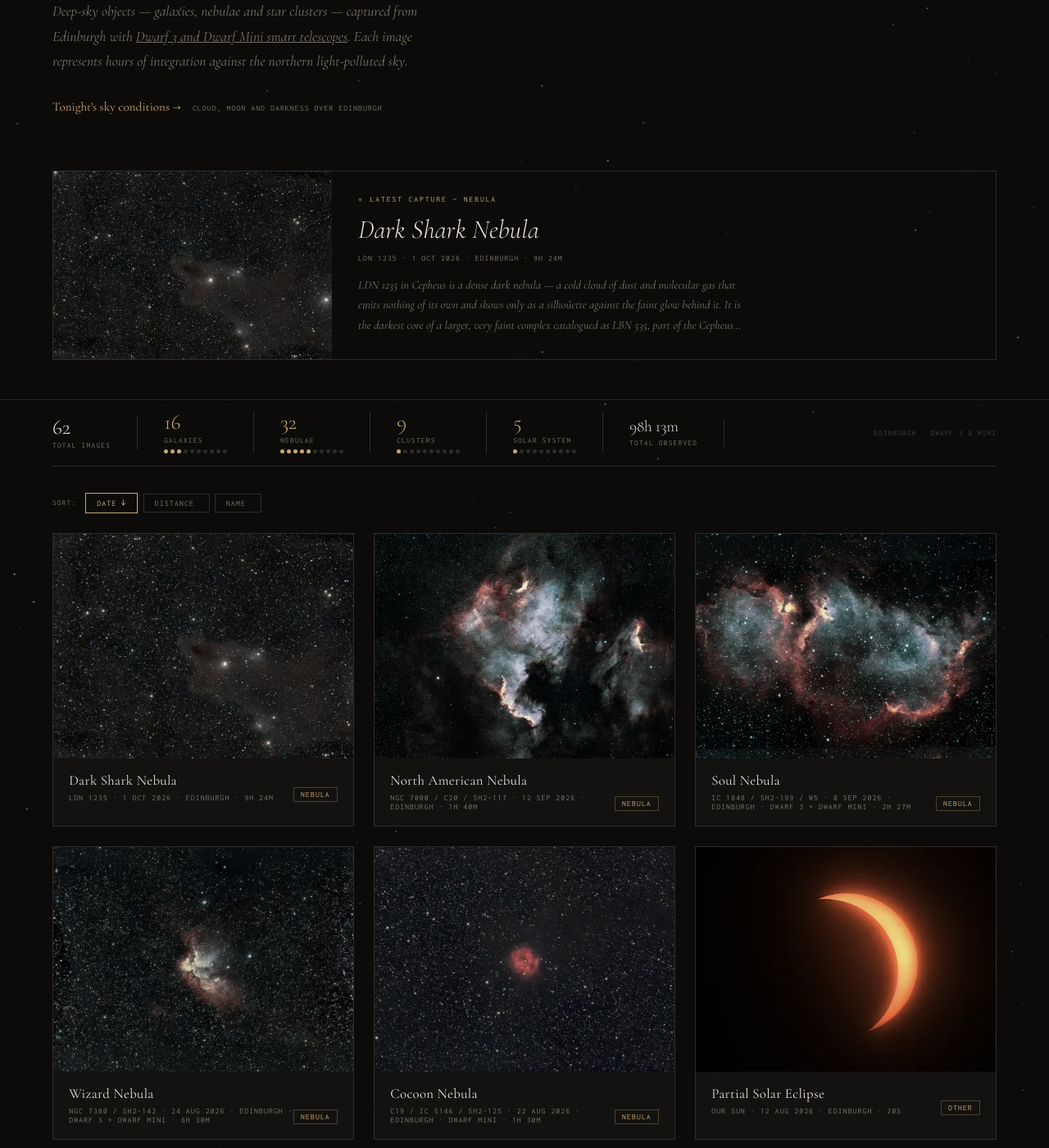
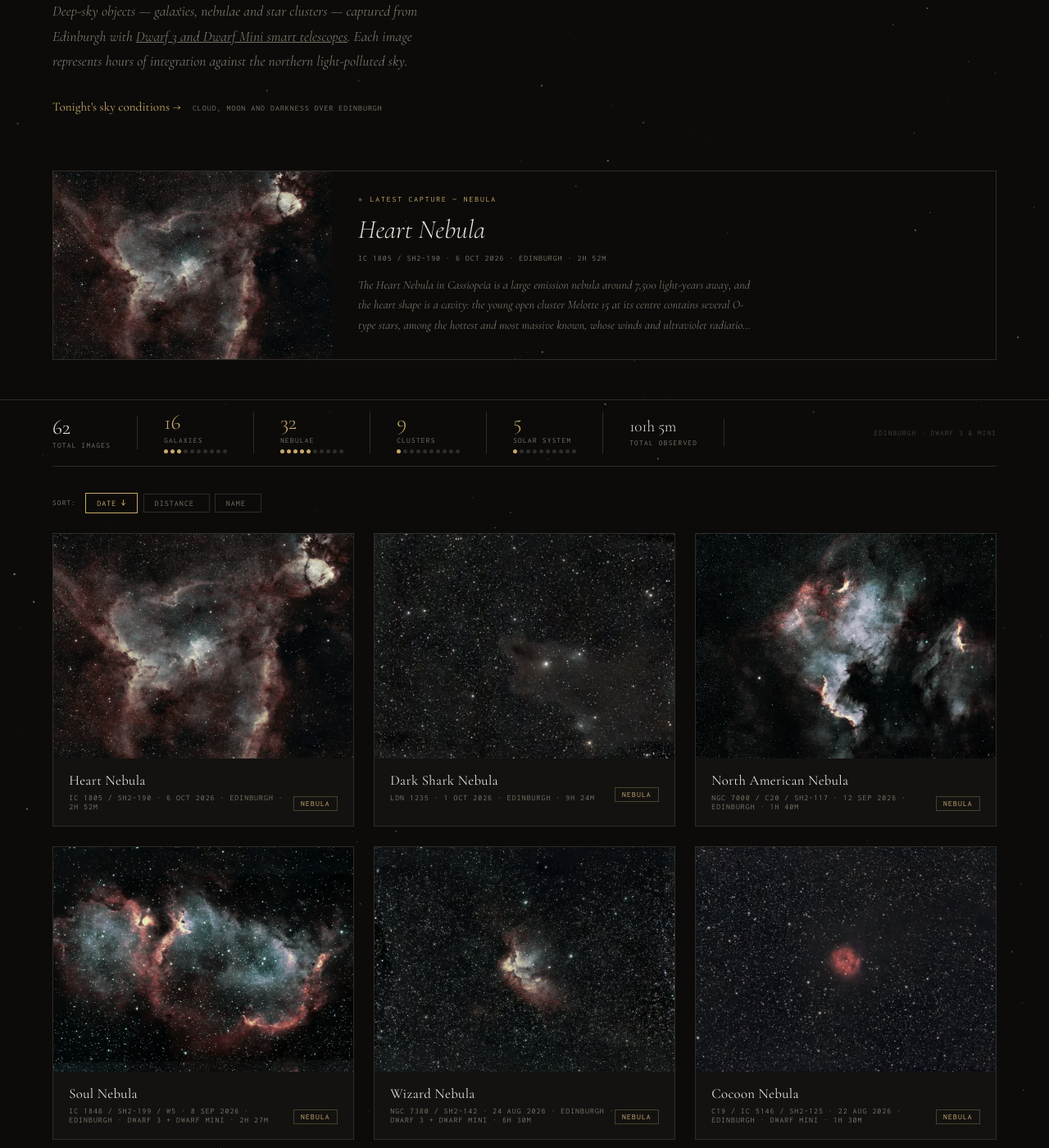
Before and after one commit to CMDRPhaedra/Astrophotography, a Jekyll site: the page index.html, which Jekyll copies as it is, in a window 1280 px wide and 1400 px high, scrolled down 578 px. Shown: the whole window at 82% size. Built offline with Jekyll 4.4.1, drawn with Linux system fonts in a browser that asks for light colours; some of the changed text lies outside the part shown.

Commit message:
Update the Heart Nebula with a 2h 52m Dwarf 3 capture
Replaces the February 2026 frame of IC 1805, which carried no integration
time and was a faint wide crop, with a 6 Oct 2026 Dwarf 3 capture of 2h 52m.
The entry moves to the top of Recent; the old image and thumb are removed.

The gallery description is rewritten around the cavity blown out by
Melotte 15's O-type stars, the pillars and rims around it, and NGC 896 at
the upper right.

Adds a blog post for it, and regenerates the photo page and badges: 62
images, 101h 5m.

```diff
--- a/badges/integration-time.json
+++ b/badges/integration-time.json
@@ -1,6 +1,6 @@
 {
   "schemaVersion": 1,
   "label": "integration time",
-  "message": "98h 13m",
+  "message": "101h 5m",
   "color": "9c27b0"
 }
--- a/index.html
+++ b/index.html
@@ -36,272 +36,272 @@
     {
       "@type": "ListItem",
       "position": 1,
+      "url": "https://chryse.co.uk/photos/heart-nebula/",
+      "name": "Heart Nebula"
+    },
+    {
+      "@type": "ListItem",
+      "position": 2,
       "url": "https://chryse.co.uk/photos/dark-shark-nebula/",
       "name": "Dark Shark Nebula"
     },
     {
       "@type": "ListItem",
-      "position": 2,
+      "position": 3,
       "url": "https://chryse.co.uk/photos/north-american-nebula/",
       "name": "North American Nebula"
     },
     {
       "@type": "ListItem",
-      "position": 3,
+      "position": 4,
       "url": "https://chryse.co.uk/photos/soul-nebula/",
       "name": "Soul Nebula"
     },
     {
       "@type": "ListItem",
-      "position": 4,
+      "position": 5,
       "url": "https://chryse.co.uk/photos/wizard-nebula/",
       "name": "Wizard Nebula"
     },
     {
       "@type": "ListItem",
-      "position": 5,
+      "position": 6,
       "url": "https://chryse.co.uk/photos/cocoon-nebula/",
       "name": "Cocoon Nebula"
     },
     {
       "@type": "ListItem",
-      "position": 6,
+      "position": 7,
       "url": "https://chryse.co.uk/photos/partial-solar-eclipse/",
       "name": "Partial Solar Eclipse"
     },
     {
       "@type": "ListItem",
-      "position": 7,
+      "position": 8,
       "url": "https://chryse.co.uk/photos/omega-nebula/",
       "name": "Omega Nebula"
     },
     {
       "@type": "ListItem",
-      "position": 8,
+      "position": 9,
       "url": "https://chryse.co.uk/photos/cone-nebula/",
       "name": "Cone Nebula"
     },
     {
       "@type": "ListItem",
-      "position": 9,
+      "position": 10,
       "url": "https://chryse.co.uk/photos/elephants-trunk-nebula/",
       "name": "Elephant's Trunk Nebula"
     },
     {
       "@type": "ListItem",
-      "position": 10,
+      "position": 11,
       "url": "https://chryse.co.uk/photos/butterfly-nebula/",
       "name": "Butterfly Nebula"
     },
     {
       "@type": "ListItem",
-      "position": 11,
+      "position": 12,
       "url": "https://chryse.co.uk/photos/gamma-cygni-nebula/",
       "name": "Gamma Cygni Nebula"
     },
     {
       "@type": "ListItem",
-      "position": 12,
+      "position": 13,
       "url": "https://chryse.co.uk/photos/bubble-nebula/",
       "name": "Bubble Nebula"
     },
     {
       "@type": "ListItem",
-      "position": 13,
+      "position": 14,
       "url": "https://chryse.co.uk/photos/fish-on-a-platter-nebula/",
       "name": "Fish on a Platter Nebula"
     },
     {
       "@type": "ListItem",
-      "position": 14,
+      "position": 15,
       "url": "https://chryse.co.uk/photos/ring-nebula/",
       "name": "Ring Nebula"
     },
     {
       "@type": "ListItem",
-      "position": 15,
+      "position": 16,
       "url": "https://chryse.co.uk/photos/iris-nebula/",
       "name": "Iris Nebula"
     },
     {
       "@type": "ListItem",
-      "position": 16,
+      "position": 17,
       "url": "https://chryse.co.uk/photos/cocoon-galaxy/",
       "name": "Cocoon Galaxy"
     },
     {
       "@type": "ListItem",
-      "position": 17,
+      "position": 18,
       "url": "https://chryse.co.uk/photos/the-moon/",
       "name": "The Moon"
     },
     {
       "@type": "ListItem",
-      "position": 18,
+      "position": 19,
       "url": "https://chryse.co.uk/photos/leo-triplet/",
       "name": "Leo Triplet"
     },
     {
       "@type": "ListItem",
-      "position": 19,
+      "position": 20,
       "url": "https://chryse.co.uk/photos/whale-galaxy/",
       "name": "Whale Galaxy"
     },
     {
       "@type": "ListItem",
-      "position": 20,
+      "position": 21,
       "url": "https://chryse.co.uk/photos/hercules-cluster/",
       "name": "Hercules Cluster"
     },
     {
       "@type": "ListItem",
-      "position": 21,
+      "position": 22,
       "url": "https://chryse.co.uk/photos/pinwheel-galaxy/",
       "name": "Pinwheel Galaxy"
     },
     {
       "@type": "ListItem",
-      "position": 22,
+      "position": 23,
       "url": "https://chryse.co.uk/photos/splinter-galaxy/",
       "name": "Splinter Galaxy"
     },
     {
       "@type": "ListItem",
-      "position": 23,
+      "position": 24,
       "url": "https://chryse.co.uk/photos/markarians-chain/",
       "name": "Markarian's Chain"
     },
     {
       "@type": "ListItem",
-      "position": 24,
+      "position": 25,
       "url": "https://chryse.co.uk/photos/rose-cluster/",
       "name": "Rose Cluster"
     },
     {
       "@type": "ListItem",
-      "position": 25,
+      "position": 26,
       "url": "https://chryse.co.uk/photos/sol/",
       "name": "Sol"
     },
     {
       "@type": "ListItem",
-      "position": 26,
+      "position": 27,
       "url": "https://chryse.co.uk/photos/crocs-eye-galaxy/",
       "name": "Croc's Eye Galaxy"
     },
     {
       "@type": "ListItem",
-      "position": 27,
+      "position": 28,
       "url": "https://chryse.co.uk/photos/sunflower-galaxy/",
       "name": "Sunflower Galaxy"
     },
     {
       "@type": "ListItem",
-      "position": 28,
+      "position": 29,
       "url": "https://chryse.co.uk/photos/polarissima-cluster/",
       "name": "Polarissima Cluster"
     },
     {
       "@type": "ListItem",
-      "position": 29,
+      "position": 30,
       "url": "https://chryse.co.uk/photos/ursa-minor-dwarf/",
       "name": "Ursa Minor Dwarf"
     },
     {
       "@type": "ListItem",
-      "position": 30,
+      "position": 31,
       "url": "https://chryse.co.uk/photos/vacuum-cleaner-galaxy/",
       "name": "Vacuum Cleaner Galaxy"
     },
     {
       "@type": "ListItem",
-      "position": 31,
+      "position": 32,
       "url": "https://chryse.co.uk/photos/andromeda-galaxy/",
       "name": "Andromeda Galaxy"
     },
     {
       "@type": "ListItem",
-      "position": 32,
+      "position": 33,
       "url": "https://chryse.co.uk/photos/embryo-nebula/",
       "name": "Embryo Nebula"
     },
     {
       "@type": "ListItem",
-      "position": 33,
+      "position": 34,
       "url": "https://chryse.co.uk/photos/triangulum-galaxy/",
       "name": "Triangulum Galaxy"
     },
     {
       "@type": "ListItem",
-      "position": 34,
+      "position": 35,
       "url": "https://chryse.co.uk/photos/whirlpool-galaxy/",
       "name": "Whirlpool Galaxy"
     },
     {
       "@type": "ListItem",
-      "position": 35,
+      "position": 36,
       "url": "https://chryse.co.uk/photos/bodes-galaxy/",
       "name": "Bode's Galaxy"
     },
     {
       "@type": "ListItem",
-      "position": 36,
+      "position": 37,
       "url": "https://chryse.co.uk/photos/cigar-galaxy-bodes-galaxy/",
       "name": "Cigar Galaxy & Bode's Galaxy"
     },
     {
       "@type": "ListItem",
-      "position": 37,
+      "position": 38,
       "url": "https://chryse.co.uk/photos/coddingtons-nebula/",
       "name": "Coddington's Nebula"
     },
     {
       "@type": "ListItem",
-      "position": 38,
+      "position": 39,
       "url": "https://chryse.co.uk/photos/orion-nebula/",
       "name": "Orion Nebula"
     },
     {
       "@type": "ListItem",
-      "position": 39,
+      "position": 40,
       "url": "https://chryse.co.uk/photos/dumbbell-nebula/",
       "name": "Dumbbell Nebula"
     },
     {
       "@type": "ListItem",
-      "position": 40,
+      "position": 41,
       "url": "https://chryse.co.uk/photos/lagoon-nebula/",
       "name": "Lagoon Nebula"
     },
     {
       "@type": "ListItem",
-      "position": 41,
+      "position": 42,
       "url": "https://chryse.co.uk/photos/rosette-nebula/",
       "name": "Rosette Nebula"
     },
     {
       "@type": "ListItem",
-      "position": 42,
+      "position": 43,
       "url": "https://chryse.co.uk/photos/crescent-nebula/",
       "name": "Crescent Nebula"
     },
     {
       "@type": "ListItem",
-      "position": 43,
+      "position": 44,
       "url": "https://chryse.co.uk/photos/the-jellyfish-nebula/",
       "name": "The Jellyfish Nebula"
     },
     {
       "@type": "ListItem",
-      "position": 44,
+      "position": 45,
       "url": "https://chryse.co.uk/photos/the-ghost-of-cassiopeia/",
       "name": "The Ghost of Cassiopeia"
-    },
-    {
-      "@type": "ListItem",
-      "position": 45,
-      "url": "https://chryse.co.uk/photos/heart-nebula/",
-      "name": "Heart Nebula"
     },
     {
       "@type": "ListItem",
@@ -1010,6 +1010,7 @@
   <p>Deep-sky images captured from Edinburgh, Scotland with Dwarf 3 and Dwarf Mini smart telescopes.</p>
   <!-- NOSCRIPT-LIST:START — generated by scripts/update_noscript.py from CAPTURES; do not edit by hand -->
   <ul style="list-style:none;padding:0;">
+    <li><h3><a href="/photos/heart-nebula/">Heart Nebula (IC 1805 / Sh2-190)</a></h3><p>IC 1805 / Sh2-190 · 6 Oct 2026 · Edinburgh · 2h 52m</p><p>The Heart Nebula in Cassiopeia is a large emission nebula around 7,500 light-years away, and the heart shape is a cavity: the young open cluster Melotte 15 at its centre contains several O-type stars, among the hottest and most massive known, whose winds and ultraviolet radiation have blown the gas outward and ionised what is left.</p></li>
     <li><h3><a href="/photos/dark-shark-nebula/">Dark Shark Nebula (LDN 1235)</a></h3><p>LDN 1235 · 1 Oct 2026 · Edinburgh · 9h 24m</p><p>LDN 1235 in Cepheus is a dense dark nebula — a cold cloud of dust and molecular gas that emits nothing of its own and shows only as a silhouette against the faint glow behind it.</p></li>
     <li><h3><a href="/photos/north-american-nebula/">North American Nebula (NGC 7000 / C20 / Sh2-117)</a></h3><p>NGC 7000 / C20 / Sh2-117 · 12 Sep 2026 · Edinburgh · 1h 40m</p><p>NGC 7000 in Cygnus is a large emission nebula around 2,590 light-years away, and the continent everyone sees in it is drawn not by the glowing gas but by what lies in front of it: the dark cloud LDN 935, whose silhouette carves out the Gulf of Mexico, the eastern seaboard and the Florida peninsula.</p></li>
     <li><h3><a href="/photos/soul-nebula/">Soul Nebula (IC 1848 / Sh2-199 / W5)</a></h3><p>IC 1848 / Sh2-199 / W5 · 8 Sep 2026 · Edinburgh · Dwarf 3 + Dwarf Mini · 2h 27m</p><p>IC 1848 in Cassiopeia is the other half of the Heart and Soul pair, an emission nebula catalogued as Sh2-199 and known to radio astronomers as W5, lying around 7,500 light-years away in the same star-forming complex as IC 1805.</p></li>
@@ -1054,7 +1055,6 @@
     <li><h3><a href="/photos/crescent-nebula/">Crescent Nebula (C27 / NGC 6888 / Sh2-105)</a></h3><p>C27 / NGC 6888 / Sh2-105 · 23 Jul 2026 · Edinburgh · 1h 10m</p><p>NGC 6888 in Cygnus is a wolf-rayet wind nebula — a shell of gas blown off and energised by the massive, rapidly evolving star WR 136 at its centre.</p></li>
     <li><h3><a href="/photos/the-jellyfish-nebula/">The Jellyfish Nebula (IC 443 / Sh2-248)</a></h3><p>IC 443 / Sh2-248 · 14 Sep 2025 · Edinburgh · 3h 27m</p><p>IC 443 is a supernova remnant in Gemini, the expanding wreckage of a massive star that exploded between 3,000 and 30,000 years ago.</p></li>
     <li><h3><a href="/photos/the-ghost-of-cassiopeia/">The Ghost of Cassiopeia (IC 63 / Sh2-185)</a></h3><p>IC 63 / Sh2-185 · 18 Oct 2025 · Edinburgh</p><p>IC 63 is a small but striking reflection and emission nebula in Cassiopeia, only about 200 light-years away — making it one of the closest nebulae to Earth.</p></li>
-    <li><h3><a href="/photos/heart-nebula/">Heart Nebula (IC 1805 / Sh2-190)</a></h3><p>IC 1805 / Sh2-190 · 8 Feb 2026 · Edinburgh</p><p>The Heart Nebula in Cassiopeia is a large emission nebula around 7,500 light-years away whose distinctive shape is carved by powerful stellar winds from the young open cluster Melotte 15 at its core.</p></li>
     <li><h3><a href="/photos/heart-soul-nebula/">Heart &amp; Soul Nebula (IC 1805 / Sh2-190 &amp; IC 1848 / Sh2-199)</a></h3><p>IC 1805 / Sh2-190 &amp; IC 1848 / Sh2-199 · 11 Jan 2026 · Edinburgh</p><p>The Heart (IC 1805) and Soul (IC 1848) nebulae form a vast star-forming complex in Cassiopeia spanning roughly 300 light-years and lying around 7,500 light-years away.</p></li>
     <li><h3><a href="/photos/the-dark-seahorse-nebula/">The Dark Seahorse Nebula (B150)</a></h3><p>B150 · 1 Nov 2025 · Edinburgh</p><p>Barnard 150 is a dense dark nebula — a cold, opaque cloud of dust and molecular gas — in Cepheus, roughly 1,200 light-years away.</p></li>
     <li><h3><a href="/photos/horsehead-nebula/">Horsehead Nebula (B33 / IC 434)</a></h3><p>B33 / IC 434 · 25 Jan 2026 · Edinburgh · 2h 27m</p><p>One of the most recognisable shapes in the night sky, Barnard 33 is a dark nebula in Orion silhouetted against the bright emission nebula IC 434 behind it, approximately 1,375 light-years away.</p></li>
@@ -1133,6 +1133,18 @@ const CAPTURES = [
 
   // ── Recent ───────────────────────────────────────────────────
   {
+    img:   'images/ic1805_heart_nebula_v2.webp',
+    tag:   'nebula',
+    title: 'Heart Nebula',
+    meta:  'IC 1805 / Sh2-190 · 6 Oct 2026 · Edinburgh · 2h 52m',
+    skyTarget: 'IC 1805',
+    depth: [
+      { name: 'Heart Nebula (IC 1805)',       type: 'nebula',  ly: 7500, l: 134.7, b: 1.2 },
+      { name: 'Melotte 15 (central cluster)', type: 'cluster', ly: 7500 },
+    ],
+    desc:  "The Heart Nebula in Cassiopeia is a large emission nebula around 7,500 light-years away, and the heart shape is a cavity: the young open cluster Melotte 15 at its centre contains several O-type stars, among the hottest and most massive known, whose winds and ultraviolet radiation have blown the gas outward and ionised what is left. The bright ridges and dark pillars around the centre are the denser material that has resisted, and new stars are still forming at their tips. The glowing knot at the upper right, NGC 896, is part of the same complex. William Herschel found the nebula in 1787, and at about two and a half degrees across it covers five full Moons of sky.",
+  },
+  {
     img:   'images/ldn1235_dark_shark_nebula.webp',
     tag:   'nebula',
     title: 'Dark Shark Nebula',
@@ -1564,18 +1576,6 @@ const CAPTURES = [
       { name: 'Gamma Cassiopeiae (illuminating star)', type: 'star', ly: 610 },
     ],
     desc:  "IC 63 is a small but striking reflection and emission nebula in Cassiopeia, only about 200 light-years away — making it one of the closest nebulae to Earth. It is being actively eroded by intense ultraviolet radiation from the nearby giant star Gamma Cassiopeiae, creating a glowing photodissociation region at its surface. The blue-white reflection component and the red hydrogen-alpha emission are both visible in longer exposures.",
-  },
-  {
-    img:   'images/ic1805_heart_nebula.webp',
-    tag:   'nebula',
-    title: 'Heart Nebula',
-    meta:  'IC 1805 / Sh2-190 · 8 Feb 2026 · Edinburgh',
-    skyTarget: 'IC 1805',
-    depth: [
-      { name: 'Heart Nebula (IC 1805)',       type: 'nebula',  ly: 7500, l: 134.7, b: 1.2 },
-      { name: 'Melotte 15 (central cluster)', type: 'cluster', ly: 7500 },
-    ],
-    desc:  "The Heart Nebula in Cassiopeia is a large emission nebula around 7,500 light-years away whose distinctive shape is carved by powerful stellar winds from the young open cluster Melotte 15 at its core. The central cluster contains several O-type stars, some of the hottest and most massive stars known, whose combined radiation ionises the surrounding hydrogen and sculpts the dramatic cavities and pillars visible in hydrogen-alpha imaging.",
   },
   {
     img:   'images/ic1805_ic1848_heart_soul_nebula.webp',
```
Also changed, not shown: _captures/heart-nebula.md (+7 -6 lines), _posts/2026-10-06-heart-nebula-v2.md (added, +20 -0 lines), images/ic1805_heart_nebula.webp (deleted), images/ic1805_heart_nebula_v2.webp (added), images/thumbs/ic1805_heart_nebula.webp (deleted), images/thumbs/ic1805_heart_nebula_v2.webp (added).
